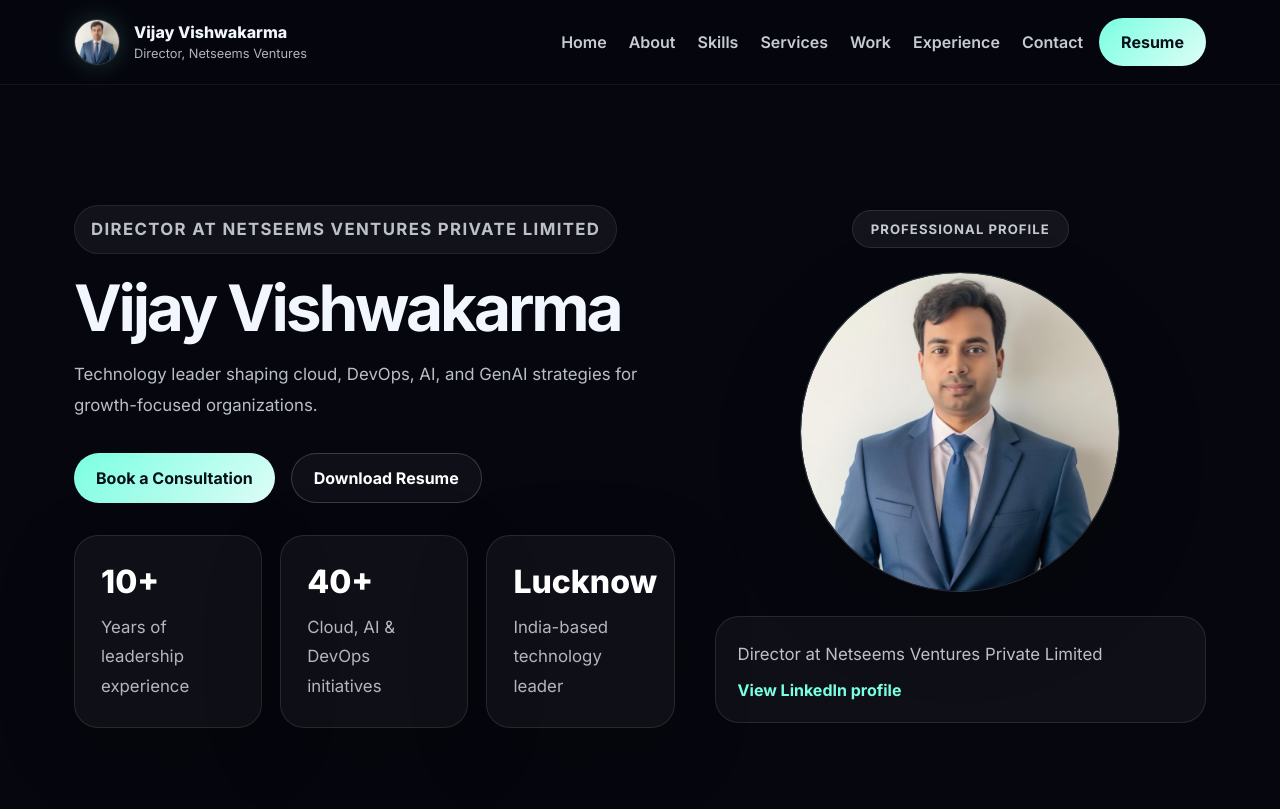
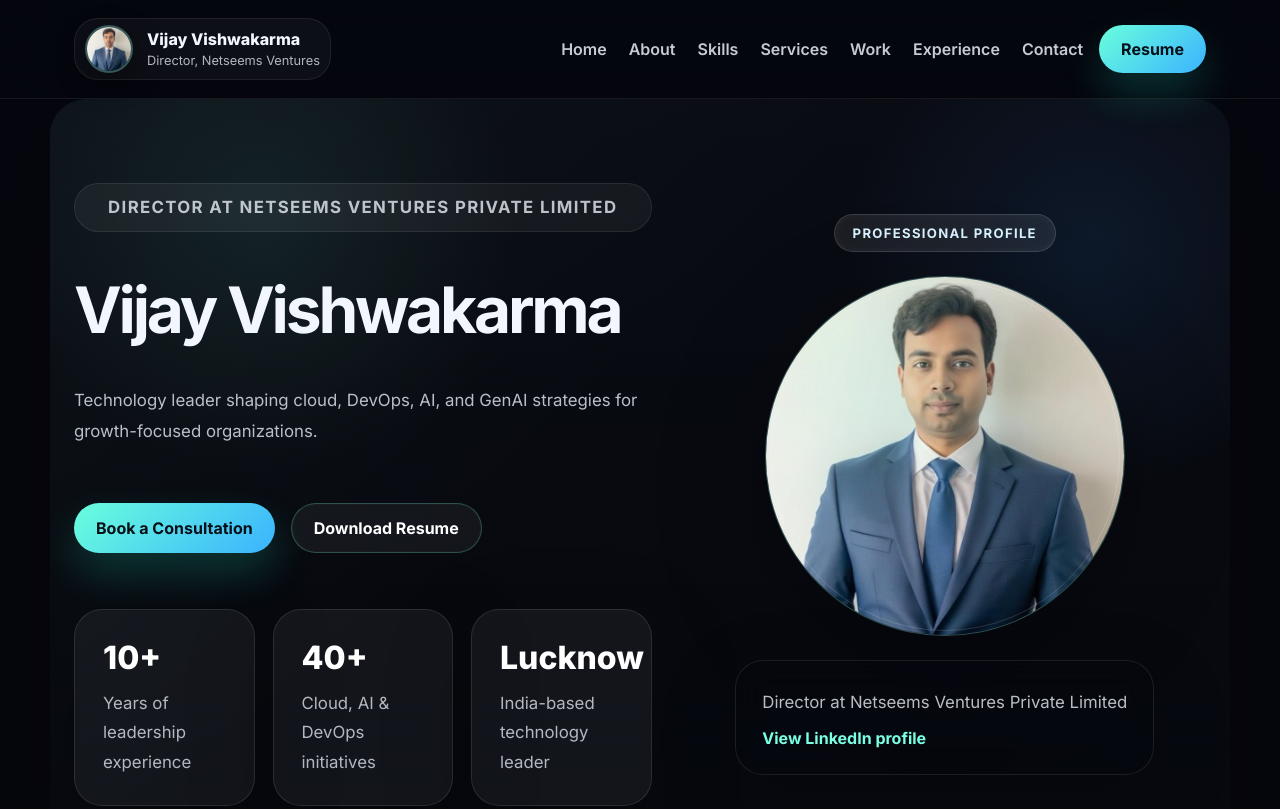
Before and after one commit to vijay108108/my-website, a plain HTML site: page index.html in a window 1280 px wide. Shown: the top 809 px of the page. Drawn offline with Linux system fonts and the light colour scheme.

Commit message:
Redesigned hero section layout

```diff
--- a/index.html
+++ b/index.html
@@ -42,7 +42,7 @@
 
   <main>
     <section class="hero" id="home">
-      <div class="hero__copy">
+      <div class="hero__left">
         <p class="eyebrow">Director at Netseems Ventures Private Limited</p>
         <h1>Vijay Vishwakarma</h1>
         <p>Technology leader shaping cloud, DevOps, AI, and GenAI strategies for growth-focused organizations.</p>
@@ -66,6 +66,7 @@
         </div>
       </div>
 
+      <div class="hero__right">
         <div class="hero__visual">
           <div class="hero__badge">Professional profile</div>
           <div class="hero__photo-ring">
@@ -74,6 +75,7 @@
           <div class="hero__info">
             <p>Director at Netseems Ventures Private Limited</p>
             <a href="https://www.linkedin.com/in/vijay-vishwakarma-ab293b12b/" target="_blank" rel="noopener">View LinkedIn profile</a>
+          </div>
         </div>
       </div>
     </section>
--- a/script.js
+++ b/script.js
@@ -24,3 +24,9 @@
     navToggle.setAttribute('aria-expanded', 'false');
   }
 });
+
+const header = document.querySelector('.site-header');
+window.addEventListener('scroll', () => {
+  if (!header) return;
+  header.classList.toggle('scrolled', window.scrollY > 20);
+});
--- a/style.css
+++ b/style.css
@@ -35,9 +35,16 @@
   position: sticky;
   top: 0;
   z-index: 20;
-  backdrop-filter: blur(18px);
-  background: rgba(6, 7, 14, 0.72);
-  border-bottom: 1px solid rgba(255, 255, 255, 0.06);
+  backdrop-filter: blur(22px);
+  background: rgba(6, 7, 14, 0.65);
+  border-bottom: 1px solid rgba(255, 255, 255, 0.08);
+  transition: background 0.3s ease, border-color 0.3s ease, box-shadow 0.3s ease;
+}
+
+.site-header.scrolled {
+  background: rgba(6, 7, 14, 0.92);
+  border-bottom-color: rgba(255, 255, 255, 0.14);
+  box-shadow: 0 14px 40px rgba(0, 0, 0, 0.24);
 }
 
 .navbar {
@@ -54,17 +61,27 @@
   display: inline-flex;
   align-items: center;
   gap: 14px;
+  padding: 6px 10px;
+  border-radius: 24px;
+  background: rgba(255, 255, 255, 0.04);
+  border: 1px solid rgba(255, 255, 255, 0.08);
+  transition: transform 0.2s ease, background 0.2s ease;
+}
+
+.navbar__brand:hover {
+  transform: translateY(-1px);
+  background: rgba(255, 255, 255, 0.08);
 }
 
 .navbar__brand img {
-  width: 46px;
-  height: 46px;
+  width: 48px;
+  height: 48px;
   border-radius: 50%;
   object-fit: cover;
   object-position: center;
-  border: 1px solid rgba(255, 255, 255, 0.16);
-  box-shadow: 0 0 24px rgba(121, 255, 225, 0.18);
-  background: rgba(255, 255, 255, 0.04);
+  border: 2px solid rgba(121, 255, 225, 0.25);
+  box-shadow: 0 10px 32px rgba(0, 0, 0, 0.32);
+  background: rgba(255, 255, 255, 0.08);
 }
 
 .brand__name {
@@ -129,11 +146,13 @@
 .navbar__menu a {
   color: rgba(242, 247, 255, 0.82);
   font-weight: 600;
-  transition: color 0.2s ease;
+  transition: color 0.22s ease, transform 0.22s ease;
 }
 
-.navbar__menu a:hover {
+.navbar__menu a:hover,
+.navbar__menu a:focus {
   color: #79ffe1;
+  transform: translateY(-1px);
 }
 
 .button {
@@ -149,17 +168,20 @@
 
 .button:hover {
   transform: translateY(-2px);
+  box-shadow: 0 18px 25px rgba(58, 179, 255, 0.14);
 }
 
 .button--primary {
   color: #071019;
-  background: linear-gradient(135deg, #79ffe1, #dffdf7);
+  background: linear-gradient(135deg, #6affdc, #3ab3ff);
+  box-shadow: 0 20px 40px rgba(34, 255, 211, 0.18);
 }
 
 .button--ghost {
   color: #ffffff;
-  border: 1px solid rgba(255, 255, 255, 0.18);
-  background: rgba(255, 255, 255, 0.04);
+  border: 1px solid rgba(121, 255, 225, 0.25);
+  background: rgba(255, 255, 255, 0.05);
+  box-shadow: inset 0 0 0 1px rgba(255, 255, 255, 0.02);
 }
 
 main {
@@ -168,32 +190,77 @@
 }
 
 .hero {
-  padding: 120px 24px 80px;
+  padding: 84px 24px 56px;
   display: grid;
-  grid-template-columns: 1.1fr 0.9fr;
+  grid-template-columns: 1.05fr 0.95fr;
   align-items: center;
-  gap: 40px;
+  gap: 32px;
+  position: relative;
+  border-radius: 36px;
+  background: radial-gradient(circle at 18% 16%, rgba(121, 255, 225, 0.08), transparent 22%), radial-gradient(circle at 88% 20%, rgba(54, 150, 255, 0.1), transparent 20%), linear-gradient(180deg, rgba(10, 12, 20, 0.97), rgba(7, 9, 15, 0.92));
+  box-shadow: 0 34px 105px rgba(0, 0, 0, 0.34);
+  overflow: hidden;
 }
 
-.hero__copy {
+.hero::before {
+  content: "";
+  position: absolute;
+  inset: 0;
+  background: linear-gradient(135deg, rgba(121, 255, 225, 0.03), transparent 45%);
+  pointer-events: none;
+}
+
+.hero__left {
   max-width: 640px;
+  display: grid;
+  gap: 24px;
+  position: relative;
+  z-index: 1;
+}
+
+.hero__right {
+  display: grid;
+  justify-items: center;
+  align-items: center;
 }
 
 .hero__visual {
+  position: relative;
   display: grid;
   gap: 24px;
   justify-items: center;
-  align-items: start;
+  align-items: center;
+  z-index: 1;
 }
 
 .hero__photo-ring {
-  width: min(320px, 100%);
+  width: min(360px, 100%);
+  min-width: 260px;
   aspect-ratio: 1 / 1;
   border-radius: 50%;
   overflow: hidden;
-  border: 1px solid rgba(255, 255, 255, 0.12);
-  background: linear-gradient(180deg, rgba(121, 255, 225, 0.12), rgba(255, 255, 255, 0.03));
-  box-shadow: 0 28px 90px rgba(0, 0, 0, 0.18);
+  border: 1px solid rgba(121, 255, 225, 0.25);
+  background: rgba(255, 255, 255, 0.06);
+  box-shadow: 0 32px 110px rgba(0, 0, 0, 0.3);
+  position: relative;
+}
+
+.hero__photo-ring::before {
+  content: "";
+  position: absolute;
+  inset: -18%;
+  left: -10%;
+  background: radial-gradient(circle at 34% 35%, rgba(121, 255, 225, 0.18), transparent 42%);
+  filter: blur(28px);
+}
+
+.hero__photo-ring::after {
+  content: "";
+  position: absolute;
+  inset: 4px;
+  border-radius: 50%;
+  border: 1px solid rgba(255, 255, 255, 0.14);
+  pointer-events: none;
 }
 
 .hero__photo {
@@ -202,7 +269,6 @@
   object-fit: cover;
   object-position: center;
   display: block;
-  border-radius: 50%;
 }
 
 .hero__badge {
@@ -211,25 +277,28 @@
   justify-content: center;
   padding: 10px 18px;
   border-radius: 999px;
-  background: rgba(255, 255, 255, 0.06);
-  border: 1px solid rgba(255, 255, 255, 0.1);
-  color: rgba(242, 247, 255, 0.8);
+  background: rgba(255, 255, 255, 0.08);
+  border: 1px solid rgba(255, 255, 255, 0.14);
+  color: #d9f3ff;
   font-size: 0.82rem;
   font-weight: 700;
   text-transform: uppercase;
-  letter-spacing: 0.08em;
+  letter-spacing: 0.1em;
+  box-shadow: inset 0 0 10px rgba(255, 255, 255, 0.05);
 }
 
 .hero__info {
   width: 100%;
-  padding: 22px;
-  border-radius: 24px;
-  background: rgba(255, 255, 255, 0.04);
-  border: 1px solid rgba(255, 255, 255, 0.1);
+  padding: 26px;
+  border-radius: 28px;
+  background: rgba(6, 7, 14, 0.72);
+  border: 1px solid rgba(255, 255, 255, 0.09);
+  box-shadow: 0 24px 80px rgba(0, 0, 0, 0.2);
+  backdrop-filter: blur(16px);
 }
 
 .hero__info p {
-  color: rgba(242, 247, 255, 0.78);
+  color: rgba(242, 247, 255, 0.85);
   margin: 0 0 10px;
   line-height: 1.8;
 }
@@ -290,11 +359,17 @@
 }
 
 .hero-card {
-  padding: 26px;
-  border-radius: 24px;
-  background: rgba(255, 255, 255, 0.04);
+  padding: 28px;
+  border-radius: 28px;
+  background: rgba(255, 255, 255, 0.05);
   border: 1px solid rgba(255, 255, 255, 0.1);
-  box-shadow: 0 24px 80px rgba(0, 0, 0, 0.18);
+  box-shadow: 0 28px 90px rgba(0, 0, 0, 0.22);
+  transition: transform 0.28s ease, background 0.28s ease;
+}
+
+.hero-card:hover {
+  transform: translateY(-4px);
+  background: rgba(255, 255, 255, 0.08);
 }
 
 .hero-card span {
@@ -608,6 +683,15 @@
 }
 
 @media (max-width: 980px) {
+  .hero {
+    grid-template-columns: 1fr;
+    padding: 72px 22px 48px;
+  }
+
+  .hero__right {
+    margin-inline: auto;
+  }
+
   .hero__panel,
   .services__grid,
   .projects__grid,
```
Lines whose indentation alone changed are shown as unchanged.
